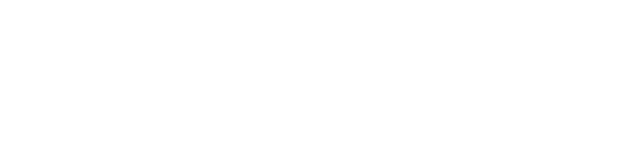
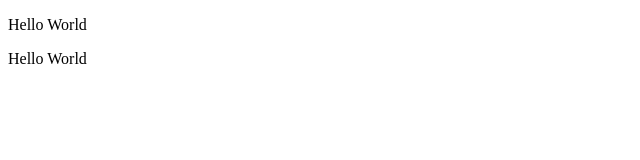
Before and after one commit to Daniyal1303/javascript-concepts, a plain HTML site: page index.html in a window 1280 px wide. Shown: the whole page, without its empty margins (0-640 px from the left). Drawn offline with Linux system fonts and the light colour scheme.

Commit message:
HTML & JS File Hello World

```diff
--- a/index.html
+++ b/index.html
@@ -7,5 +7,8 @@
     <script src="./script.js" defer></script>
     <title>Document</title>
   </head>
-  <body></body>
+  <body>
+    <p>Hello World</p>
+    <div>Hello World</div>
+  </body>
 </html>
--- a/script.js
+++ b/script.js
@@ -0,0 +1 @@
+console.log("Hello,World!");
```
